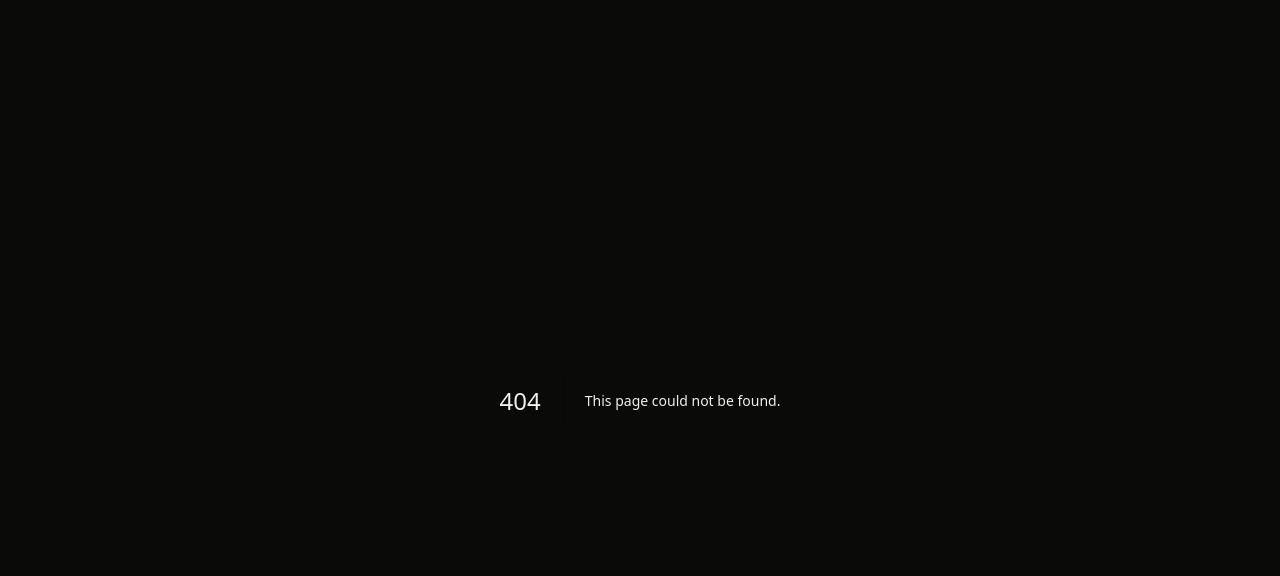
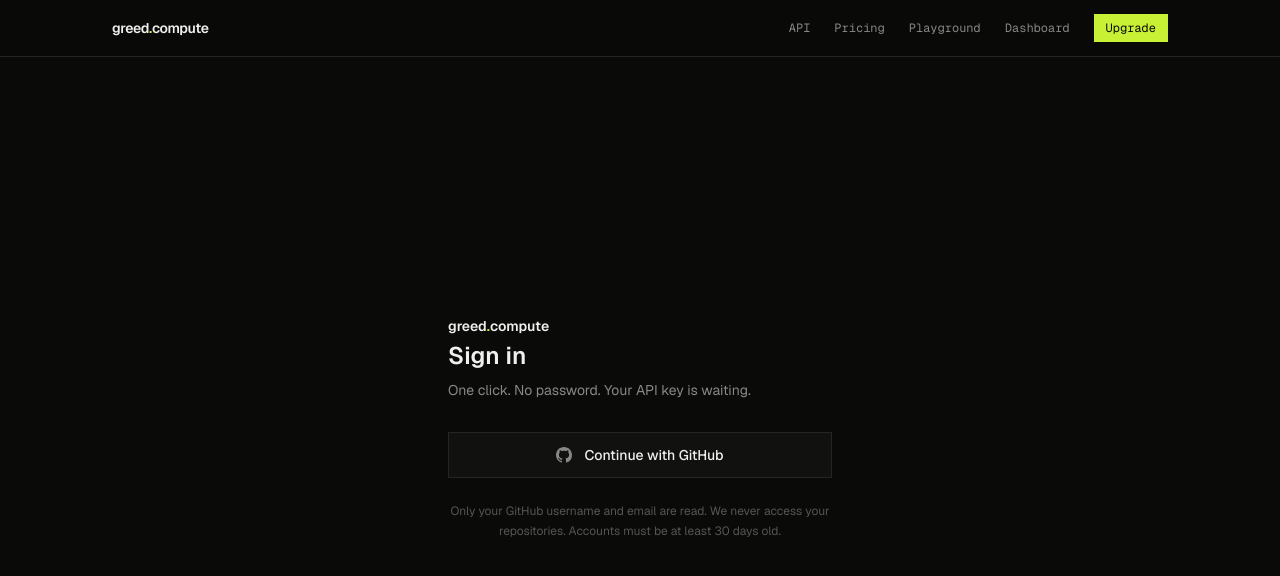
Before and after one commit to Adityakhalkar/greed-compute-ui, a Next.js app: page /login in a window 1280 px wide. Before the commit this address had no page. Shown: the top 576 px of the page. Built offline with nearby package versions, Linux system fonts and the light colour scheme.

Commit message:
feat: add login page

```diff
--- /dev/null
+++ b/app/login/page.tsx
@@ -0,0 +1,54 @@
+'use client'
+
+import { motion } from 'framer-motion'
+import { Nav } from '@/components/nav'
+
+// GitHub mark SVG — inline, no lucide
+function GitHubMark({ className }: { className?: string }) {
+  return (
+    <svg className={className} viewBox="0 0 24 24" fill="currentColor" aria-hidden>
+      <path d="M12 0C5.37 0 0 5.37 0 12c0 5.31 3.435 9.795 8.205 11.385.6.105.825-.255.825-.57 0-.285-.015-1.23-.015-2.235-3.015.555-3.795-.735-4.035-1.41-.135-.345-.72-1.41-1.23-1.695-.42-.225-1.02-.78-.015-.795.945-.015 1.62.87 1.845 1.23 1.08 1.815 2.805 1.305 3.495.99.105-.78.42-1.305.765-1.605-2.67-.3-5.46-1.335-5.46-5.925 0-1.305.465-2.385 1.23-3.225-.12-.3-.54-1.53.12-3.18 0 0 1.005-.315 3.3 1.23.96-.27 1.98-.405 3-.405s2.04.135 3 .405c2.295-1.56 3.3-1.23 3.3-1.23.66 1.65.24 2.88.12 3.18.765.84 1.23 1.905 1.23 3.225 0 4.605-2.805 5.625-5.475 5.925.435.375.81 1.095.81 2.22 0 1.605-.015 2.895-.015 3.3 0 .315.225.69.825.57A12.02 12.02 0 0 0 24 12c0-6.63-5.37-12-12-12z" />
+    </svg>
+  )
+}
+
+export default function LoginPage() {
+  const apiBase = process.env.NEXT_PUBLIC_API_URL || 'https://compute.deep-ml.com'
+  const authUrl = `${apiBase}/v1/auth/github`
+
+  return (
+    <main className="min-h-screen flex flex-col">
+      <Nav />
+      <div className="flex-1 flex items-center justify-center px-6">
+        <motion.div
+          initial={{ opacity: 0, y: 16 }}
+          animate={{ opacity: 1, y: 0 }}
+          transition={{ duration: 0.4 }}
+          className="w-full max-w-sm"
+        >
+          <p className="text-sm font-semibold text-text-primary mb-1">
+            greed<span className="text-accent">.</span>compute
+          </p>
+          <h1 className="text-2xl font-semibold text-text-primary mb-2">Sign in</h1>
+          <p className="text-sm text-text-secondary mb-8">
+            One click. No password. Your API key is waiting.
+          </p>
+
+          <a
+            href={authUrl}
+            className="flex items-center justify-center gap-3 w-full py-3 px-5 bg-surface border border-border hover:border-border-strong text-text-primary text-sm font-medium transition-colors group"
+          >
+            <GitHubMark className="w-4 h-4 text-text-secondary group-hover:text-text-primary transition-colors" />
+            Continue with GitHub
+          </a>
+
+          <p className="mt-6 text-xs text-text-tertiary text-center leading-relaxed">
+            Only your GitHub username and email are read.
+            We never access your repositories.
+            Accounts must be at least 30 days old.
+          </p>
+        </motion.div>
+      </div>
+    </main>
+  )
+}
```
